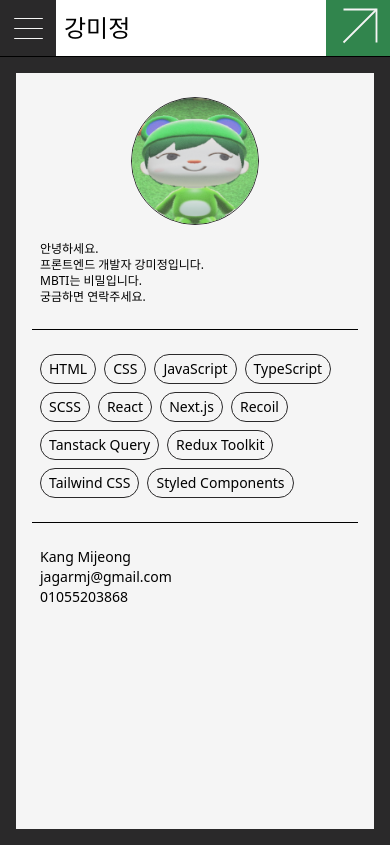
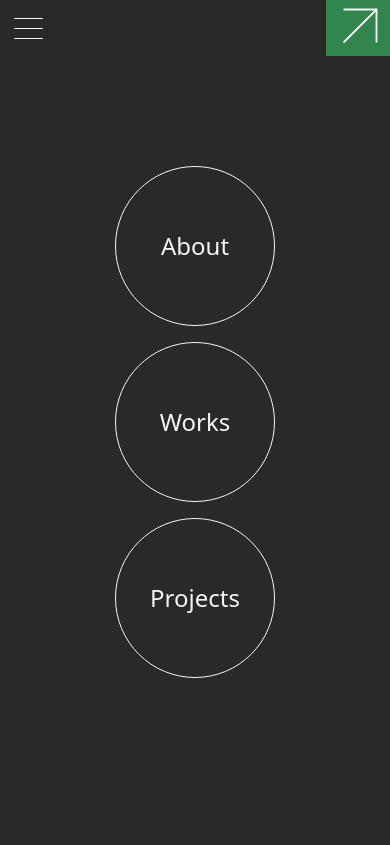
Before and after one commit to snakechickensoup/portfolio, a React (Vite) app: page /about in a window 390 px wide. Both pictures are taken after a click on the button 28 px from the left and 28 px from the top of the page. Built offline with nearby package versions, Linux system fonts and the light colour scheme.

Commit message:
feat header hamburger menu

```diff
--- a/src/assets/options.ts
+++ b/src/assets/options.ts
@@ -12,3 +12,5 @@ export const tags = [
   'Tailwind CSS',
   'Styled Components',
 ];
+
+export const categories = ['About', 'Works', 'Projects'];
--- a/src/index.css
+++ b/src/index.css
@@ -15,10 +15,10 @@
   }
 
   .button-menu {
-    @apply p-1 text-white w-14 h-14 bg-default;
+    @apply z-10 p-1 text-white w-14 h-14 bg-default;
   }
 
   .button-contact {
-    @apply absolute right-0 w-16 pt-1 pb-2 pl-3 pr-2 text-white h-14 bg-green;
+    @apply absolute right-0 z-10 w-16 pt-1 pb-2 pl-3 pr-2 text-white h-14 bg-green;
   }
 }
--- a/src/pages/about/AboutPage.tsx
+++ b/src/pages/about/AboutPage.tsx
@@ -34,7 +34,7 @@ const AboutPage = () => {
           <section className='p-6 text-sm sm:text-base sm:p-10'>
             <div>Kang Mijeong</div>
             <div>jagarmj@gmail.com</div>
-            <div>01055203868</div>
+            <div>010-5520-3868</div>
           </section>
         </div>
       </article>
--- a/src/shared/components/layout/header/Header.tsx
+++ b/src/shared/components/layout/header/Header.tsx
@@ -1,14 +1,12 @@
-import MenuIcon from 'assets/icons/Menu.svg?react';
 import ArrowIcon from 'assets/icons/Arrow.svg?react';
 import Button from 'shared/components/button/Button';
 import { BUTTON_TYPES } from 'shared/components/button/constants';
+import Menu from './Menu';
 
 const Header = () => {
   return (
     <header className='relative flex items-center gap-2 border-b'>
-      <Button handleClick={() => {}} styles={BUTTON_TYPES.menu} title='Menu'>
-        <MenuIcon />
-      </Button>
+      <Menu />
       <h1 className='text-lg'>강미정</h1>
       <Button
         handleClick={() => {}}
--- /dev/null
+++ b/src/shared/components/layout/header/Menu.tsx
@@ -0,0 +1,54 @@
+import { useState } from 'react';
+import Button from 'shared/components/button/Button';
+import { BUTTON_TYPES } from 'shared/components/button/constants';
+import { categories } from 'assets/options';
+import MenuIcon from 'assets/icons/Menu.svg?react';
+import ArrowIcon from 'assets/icons/Arrow.svg?react';
+
+const Menu = () => {
+  const [isMenuOpen, setIsMenuOpen] = useState<boolean>(false);
+  const openMenu = isMenuOpen ? 'w-full h-full' : 'w-2 h-2';
+  const showMenu = isMenuOpen ? 'opacity-100' : '-left-96 -top-96 opacity-0';
+  return (
+    <>
+      <div
+        className={`z-10 fixed top-0 bottom-0 ${openMenu} transition-window duration-700 bg-default`}>
+        <ul
+          className={`relative ${showMenu} flex flex-col md:flex-row md:gap-8 items-center transition-all duration-500 justify-center h-full text-white gap-4`}>
+          {categories.map((category) => (
+            <li>
+              <Button
+                title={category}
+                styles={BUTTON_TYPES.default}
+                handleClick={() => {}}>
+                <div className='flex items-center justify-center w-40 h-40 text-lg border border-white rounded-full md:w-56 md:h-56 '>
+                  {category}
+                </div>
+              </Button>
+            </li>
+          ))}
+          <li className='hidden text-lg sm:block md:absolute md:bottom-20'>
+            <div className='mb-4'>jagarmj@gmail.com</div>
+            <Button
+              title='github'
+              styles={BUTTON_TYPES.default}
+              handleClick={() => {}}>
+              <div className='inline-flex h-8 gap-2'>
+                github <ArrowIcon />
+              </div>
+            </Button>
+          </li>
+        </ul>
+      </div>
+
+      <Button
+        handleClick={() => setIsMenuOpen((prev) => !prev)}
+        styles={BUTTON_TYPES.menu}
+        title='Menu'>
+        <MenuIcon />
+      </Button>
+    </>
+  );
+};
+
+export default Menu;
--- a/tailwind.config.js
+++ b/tailwind.config.js
@@ -23,6 +23,9 @@ export default {
       height: {
         main: 'calc(100vh - 3.5rem)',
       },
+      transitionProperty: {
+        window: 'width, height',
+      },
     },
   },
   plugins: [],
```
